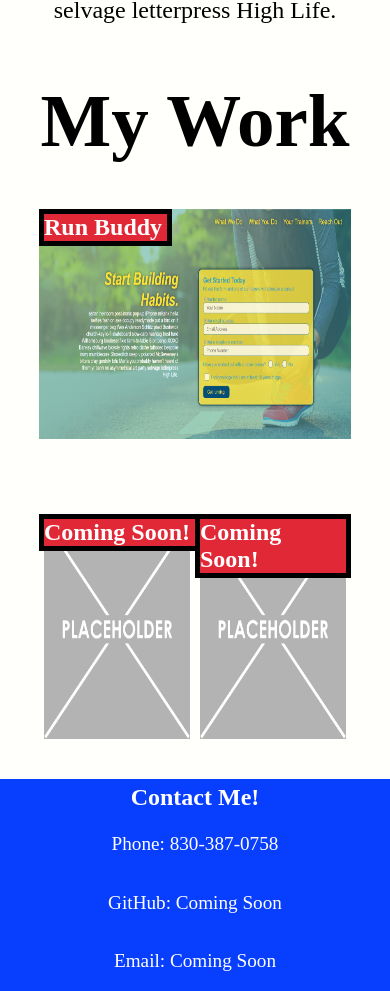
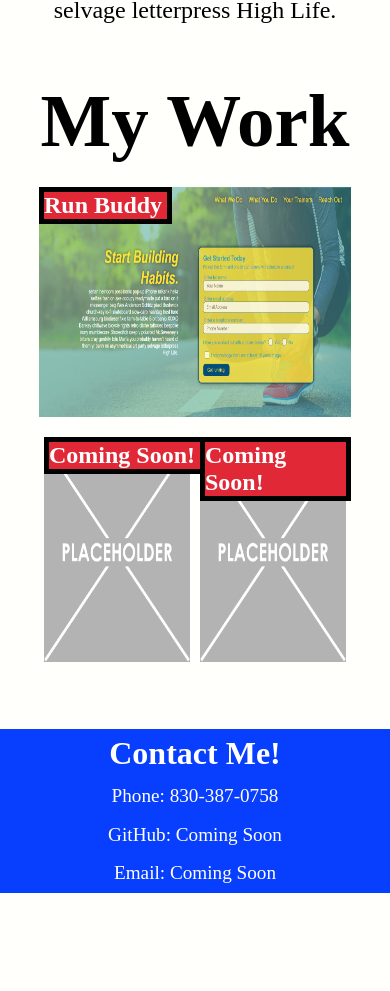
Before and after one commit to Wist118/Will-Stock-Portfolio, a plain HTML site: page index.html in a window 390 px wide. Shown: the part 1712-2703 px from the top of the page. After the commit the page ends 2605 px from the top, so only its background shows below. Drawn offline with Linux system fonts and the light colour scheme.

Commit message:
updated media queries

```diff
--- a/assets/css/style.css
+++ b/assets/css/style.css
@@ -204,6 +204,14 @@ footer p {
     .about-me p {
         font-size: x-large;
     }
+
+    footer h2 {
+        font-size: xx-large;
+    }
+
+    footer p {
+        font-size: larger;
+    }
 }
 
 /* MEDIA QUERY FOR TABLETS AND SMALLER */
@@ -246,11 +254,25 @@ footer p {
         margin-top: 24px;
     }
 
+    .portfolio {
+        margin-top: -50px;
+    }
+
+    .portfolio div {
+       margin-top: -100px;
+    }
+
+    .portfolio div h2 {
+        margin-left: 5px;
+    }
+
     .portfolio img {
         height: 230px;
+        width: auto;
     }
 
     footer div p {
        margin: 0;
+       padding: 5px 15px;
     }
 }
```
